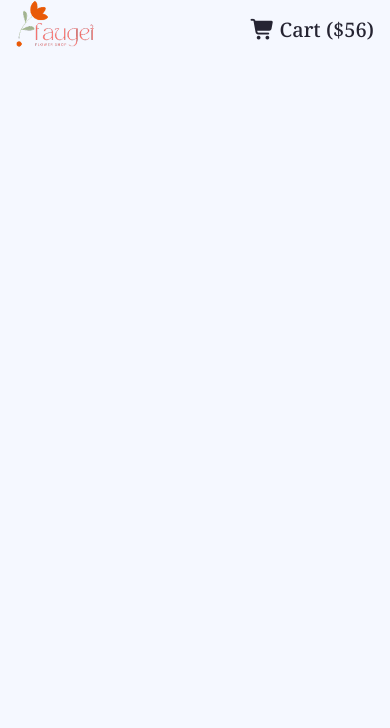
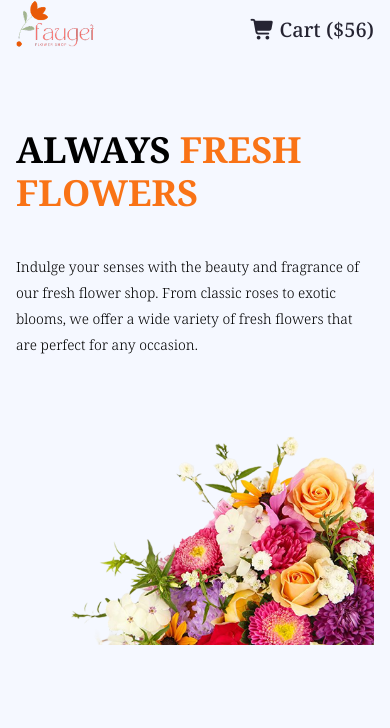
Before and after one commit to salauddinhasan/ph-d19-responsive-flowers, a plain HTML site: page index.html in a window 390 px wide. Drawn offline with nearby package versions, Linux system fonts and the light colour scheme.

Commit message:
Refactor hero section with responsive flex layout

```diff
--- a/index.html
+++ b/index.html
@@ -46,5 +46,31 @@
             </div>
         </nav>
     </header>
+
+    <!-- hero section -->
+     <section id="hero-section" class="py-16 ">
+
+        <!-- container -->
+        <div id="containar" class="max-w-6xl mx-auto p-4">
+
+            <!-- hero container -->
+            <div id="hero-container" class="flex flex-col md:flex-row w-full items-center justify-between gap-10">
+
+
+                <!-- hero-content -->
+                <div id="hero-content" class="w-full md:w-1/2">
+                    <h1 id="title" class="text-4xl lg:text-5xl font-bold mb-4">ALWAYS <span class="text-orange-500">FRESH FLOWERS</span></h1>
+                    <p class="text-sm font-light md:text-xl leading-[26px] md:leading-[30px] text-[#000000] py-6">Indulge your senses with the beauty and fragrance of our fresh flower shop. From classic roses to exotic blooms, we offer a wide variety of fresh flowers that are perfect for any occasion. </p>
+                </div>
+
+
+                <!-- hero image -->
+                 <figure id="hero-image" class="w-full md:w-1/2">
+                    <img src="assets/hero-flower.png" alt="heo flower" class="w-full ">
+                </figure>
+
+            </div>
+        </div>
+     </section>
 </body>
 </html>
--- a/style.css
+++ b/style.css
@@ -11,3 +11,7 @@ body {
     font-optical-sizing: auto;
     background-color:#f5f8ff;
 }
+
+#title {
+line-height: 1.2;
+}
```
